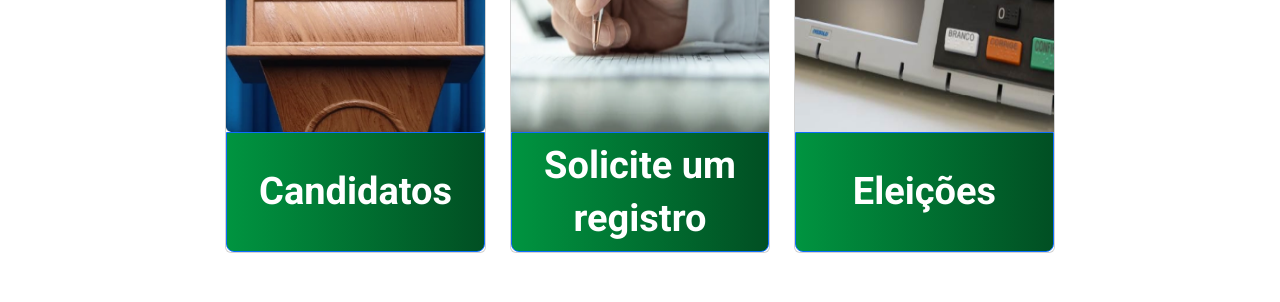
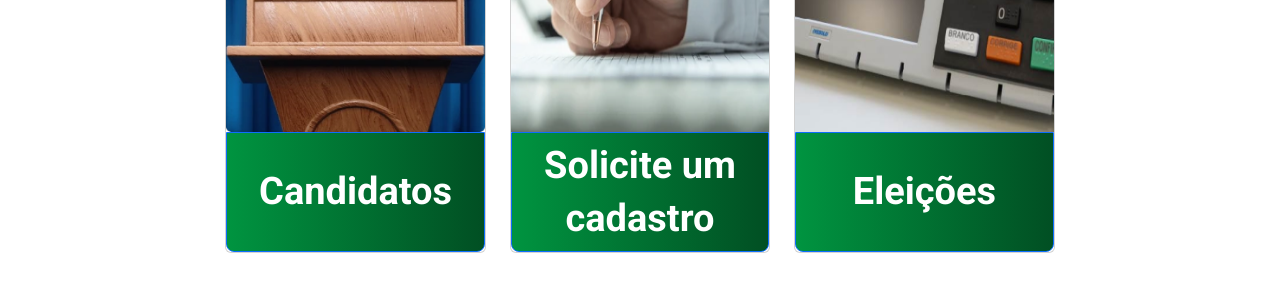
Before and after one commit to FilipeFCampos/Politik, an Angular app: page / in a window 1280 px wide. Shown: the part 1000-1302 px from the top of the page. Built offline with nearby package versions, Linux system fonts and the light colour scheme.

Commit message:
ajeitando cards home, escrita e roteamento adequado

```diff
--- a/src/app/card/card.component.html
+++ b/src/app/card/card.component.html
@@ -2,13 +2,13 @@
     <div class="col">
         <div class="card">
             <img src="images/estandarte.png" class="card-img-top" alt="..." id="images-card">
-            <a class="btn btn-primary" id="botao-card" routerLink="feed/candidato">Candidatos</a>
+            <a class="btn btn-primary" id="botao-card" routerLink="feed">Candidatos</a>
         </div>
         </div>
         <div class="col">
             <div class="card">
             <img src="images/registro.png" class="card-img-top" alt="..." id="images-card">
-            <a class="btn btn-primary" id="botao-card" routerLink="cadastro">Solicite um registro</a>
+            <a class="btn btn-primary" id="botao-card" routerLink="cadastro">Solicite um cadastro</a>
         </div>
         </div>
         <div class="col">
```
